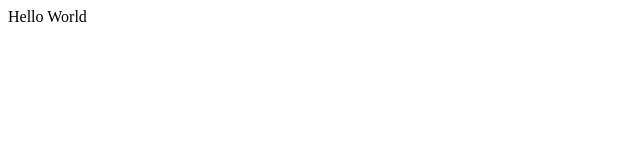
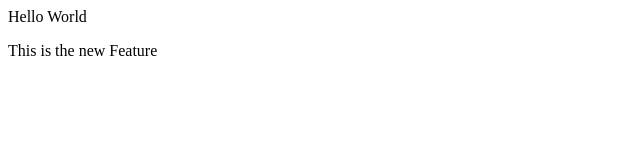
Before and after one commit to Abhishek10roy/Abhishek-1st-Repo, a plain HTML site: page index.html in a window 1280 px wide. Shown: the whole page, without its empty margins (0-640 px from the left). Drawn offline with Linux system fonts and the light colour scheme.

Commit message:
Add new Feature

```diff
--- a/index.html
+++ b/index.html
@@ -1 +1,2 @@
 <p>Hello World </p>
+<p>This is the new Feature</p>
```
